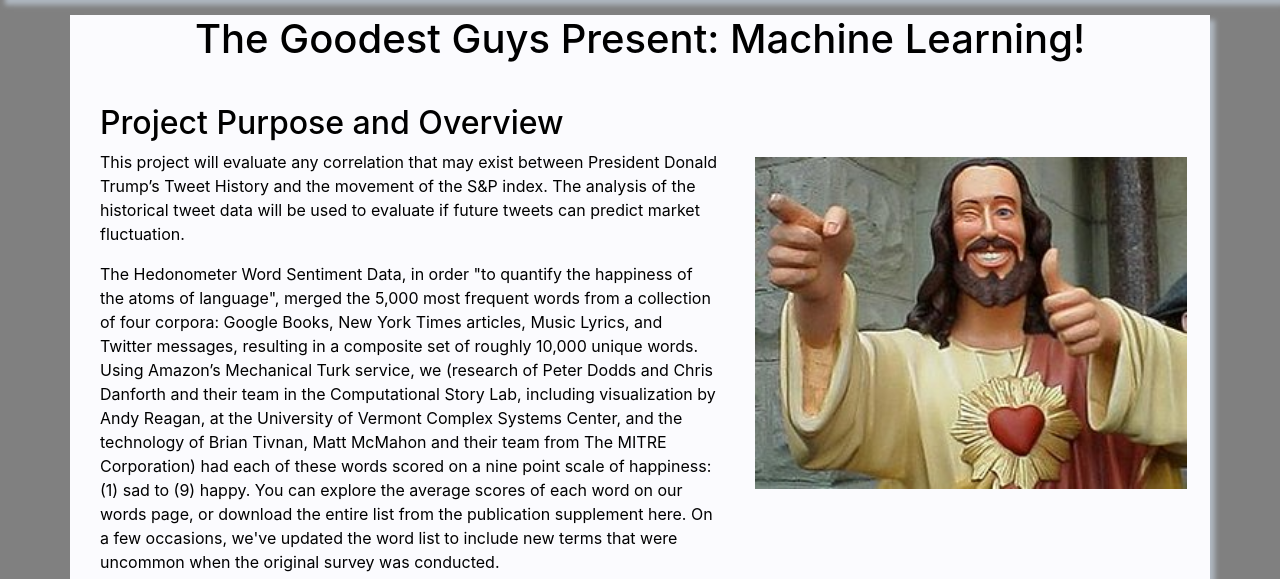
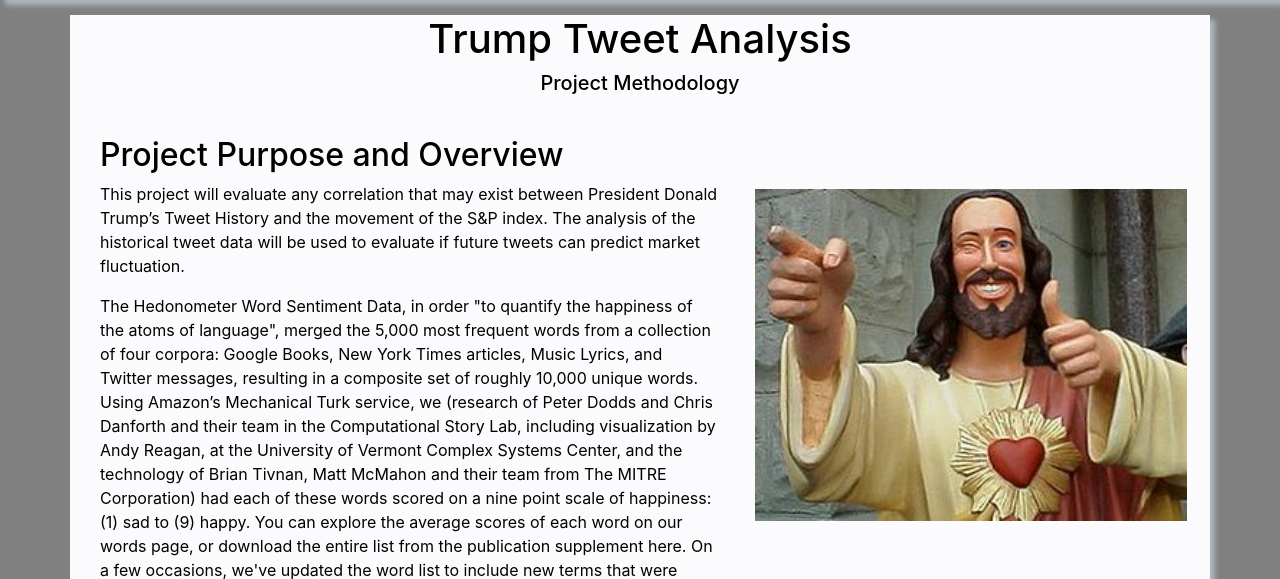
Before and after one commit to jaysueno/group_bestest_guys, a Flask app: page /ml in a window 1280 px wide. Shown: the part 58-637 px from the top of the page. Run offline with Flask 2, Linux system fonts and the light colour scheme; some libraries are stand-ins or nearby versions.

Commit message:
title change

```diff
--- a/templates/ml.html
+++ b/templates/ml.html
@@ -1,7 +1,8 @@
 {% extends 'base.html' %}
 
 {% block content %}
-    <h1>{% block title %} The Goodest Guys Present: Machine Learning! {% endblock %}</h1>
+    <h1>{% block title %} Trump Tweet Analysis {% endblock %}</h1>
+    <h5 style="text-align: center;">Project Methodology</h5>
     <hr>
     <div class="container">
         <h2>Project Purpose and Overview</h2>
```
